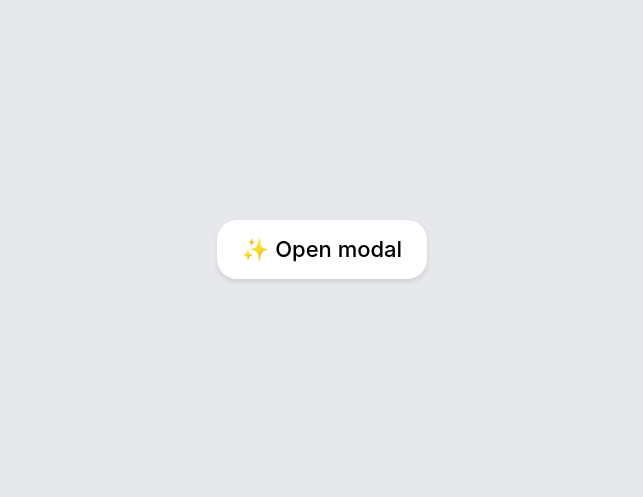
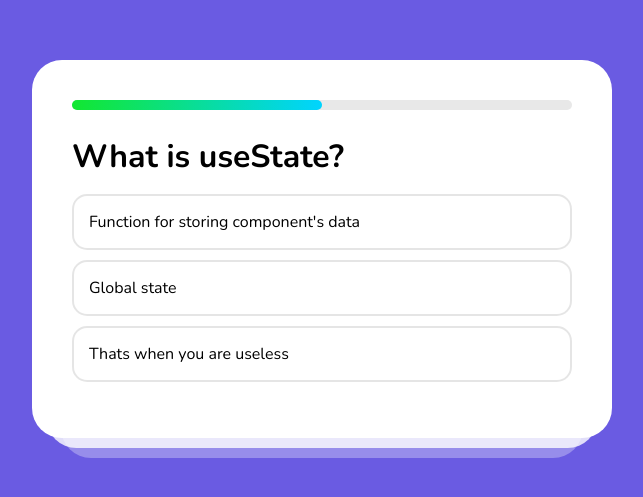
Before and after one commit to yehret/reactjs-basic, a React (Create React App) app: page / in a window 1280 px wide. Shown: the part 151-648 px from the top of the page, without its empty margins (318-961 px from the left). Built offline with nearby package versions, Linux system fonts and the light colour scheme.

Commit message:
quiz layout

```diff
--- a/src/App.js
+++ b/src/App.js
@@ -1,21 +1,58 @@
-import React from 'react';
 import './index.scss';
 
+const questions = [
+  {
+    title: 'React - is a/an ... ?',
+    variants: ['library', 'framework', 'app'],
+    correct: 0,
+  },
+  {
+    title: 'Component - is a/an ... ',
+    variants: ['app', 'part of an app or a website', 'i dont know'],
+    correct: 1,
+  },
+  {
+    title: 'What is JSX?',
+    variants: [
+      'Just simple HTML',
+      'Function',
+      'Same as HTML, but with ability to execute JavaScript',
+    ],
+    correct: 2,
+  },
+];
+
+function Result() {
+  return (
+    <div className="result">
+      <img src="https://cdn-icons-png.flaticon.com/512/2278/2278992.png" />
+      <h2>Ypu have anwered 3 out of 10</h2>
+      <button>Try again</button>
+    </div>
+  );
+}
+
+function Game() {
+  return (
+    <>
+      <div className="progress">
+        <div style={{ width: '50%' }} className="progress__inner"></div>
+      </div>
+      <h1>What is useState?</h1>
+      <ul>
+        <li>Function for storing component's data</li>
+        <li>Global state</li>
+        <li>Thats when you are useless</li>
+      </ul>
+    </>
+  );
+}
+
 function App() {
-   const [open, setOpen] = React.useState(false)
-
   return (
     <div className="App">
-      <button onClick={() => setOpen(true)} className="open-modal-btn">✨ Open modal</button>
-      {open && <div className="overlay">
-        <div className="modal">
-          <svg onClick={() => setOpen(false)} height="200" viewBox="0 0 200 200" width="200">
-            <title />
-            <path d="M114,100l49-49a9.9,9.9,0,0,0-14-14L100,86,51,37A9.9,9.9,0,0,0,37,51l49,49L37,149a9.9,9.9,0,0,0,14,14l49-49,49,49a9.9,9.9,0,0,0,14-14Z" />
-          </svg>
-          <img src="https://media2.giphy.com/media/xT0xeJpnrWC4XWblEk/giphy.gif" alt='img'/>
-        </div>
-      </div>}
+      <Game />
+      {/* <Result /> */}
     </div>
   );
 }
--- a/src/index.scss
+++ b/src/index.scss
@@ -1,110 +1,110 @@
-* {
-   font-family: -apple-system, BlinkMacSystemFont, 'Segoe UI', 'Roboto', 'Oxygen', 'Ubuntu',
-     'Cantarell', 'Fira Sans', 'Droid Sans', 'Helvetica Neue', sans-serif;
- }
+@import url('https://fonts.googleapis.com/css2?family=Nunito:wght@400;500;700&display=swap');
 
 body {
   margin: 0;
+  font-family: 'Nunito', sans-serif;
   -webkit-font-smoothing: antialiased;
   -moz-osx-font-smoothing: grayscale;
-   background-color: #e6e8ec;
- }
-
- .App {
+  background-color: #6a5be2;
   display: flex;
   align-items: center;
   justify-content: center;
   height: 100vh;
-   text-align: center;
 }
 
- .open-modal-btn {
-   background: #fff;
-   padding: 18px 25px;
-   border-radius: 20px;
-   font-weight: 500;
+.App {
+  width: 500px;
+  border-radius: 30px;
+  padding: 40px;
+  background-color: #fff;
+  position: relative;
+
+  .result {
+    text-align: center;
+
+    button {
+      font-weight: bold;
+      font-family: 'Nunito', sans-serif;
+      border-radius: 30px;
       border: 0;
-   outline: none;
-   font-size: 22px;
+      padding: 15px 30px;
+      font-size: 20px;
+      background-color: darken(#ff006e, 3%);
+      color: #fff;
+      margin-top: 20px;
       cursor: pointer;
-   line-height: 23px;
-   box-shadow: 0 3px 5px rgba(0, 0, 0, 0.1);
+    }
+
+    h2 {
+      margin-bottom: 0;
+    }
+
+    img {
+      width: 150px;
+    }
+  }
+
+  .progress {
+    height: 10px;
+    border-radius: 30px;
+    background-color: rgb(232, 232, 232);
+    margin-bottom: 25px;
+
+    &__inner {
+      height: 100%;
+      border-radius: 30px;
+      width: 80%;
+      background: rgb(18, 231, 48);
+      transition: all 0.3s ease-in-out;
+      background: linear-gradient(90deg, rgba(18, 231, 48, 1) 0%, rgba(0, 212, 255, 1) 100%);
+    }
+  }
+
+  &:before,
+  &:after {
+    content: '';
+    display: block;
+    height: 50px;
+    border-bottom-left-radius: 30px;
+    border-bottom-right-radius: 30px;
+    position: absolute;
+    left: 50%;
+    transform: translateX(-50%);
+  }
+
+  &:before {
+    width: 95%;
+    bottom: -10px;
+    background-color: rgba(255, 255, 255, 0.8);
+    z-index: 0;
+  }
+
+  &:after {
+    width: 90%;
+    bottom: -20px;
+    background-color: rgba(255, 255, 255, 0.3);
+    z-index: 1;
+  }
+
+  h1 {
+    margin: 0;
+  }
+
+  ul {
+    list-style: none;
+    padding: 0;
+
+    li {
+      padding: 15px;
+      border: 2px solid rgba(0, 0, 0, 0.1);
+      border-radius: 15px;
+      margin-bottom: 10px;
+      cursor: pointer;
       transition: all 0.1s ease-in-out;
 
       &:hover {
-     box-shadow: 0 8px 10px rgba(0, 0, 0, 0.1);
-     transform: translateY(-1px);
-   }
-
-   &:active {
-     box-shadow: 0 1px 1px rgba(0, 0, 0, 0.1);
-     transform: translateY(0);
-   }
- }
-
- .overlay {
-   position: absolute;
-   left: 0;
-   top: 0;
-   width: 100%;
-   height: 100%;
-   background-color: rgba(0, 0, 0, 0.4);
-   transition: all 0.5s ease-in-out;
- }
-
- .modal {
-   background-color: #fff;
-   width: 70%;
-   max-width: 500px;
-   max-height: 300px;
-   padding: 40px 30px;
-   border-radius: 10px;
-   position: absolute;
-   left: 50%;
-   top: 50%;
-   transform: translate(-50%, -50%);
-   box-shadow: 0 3px 5px rgba(0, 0, 0, 0.1);
-   transition: all 0.5s ease-in-out;
-
-   img {
-     border-radius: 5px;
-     width: 100%;
-   }
-
-   svg {
-     position: absolute;
-     right: 10px;
-     top: 10px;
-     height: 24px;
-     width: 24px;
-     opacity: 0.3;
-     cursor: pointer;
-
-     &:hover {
-       opacity: 1;
+        border: 2px solid rgba(0, 0, 0, 0.3);
       }
     }
   }
-
- .overlay.animated {
-   opacity: 0;
-   visibility: hidden;
-
-   .modal {
-     opacity: 0;
-     visibility: hidden;
-     transform: translate(-50%, -30%);
-     transition-delay: 0.2s;
 }
-
-   &.show {
-     opacity: 1;
-     visibility: visible;
-
-     .modal {
-       opacity: 1;
-       visibility: visible;
-       transform: translate(-50%, -50%);
-     }
-   }
- }
```
Lines whose indentation alone changed are shown as unchanged.
